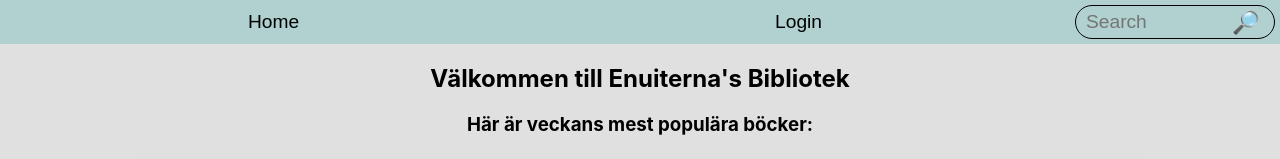
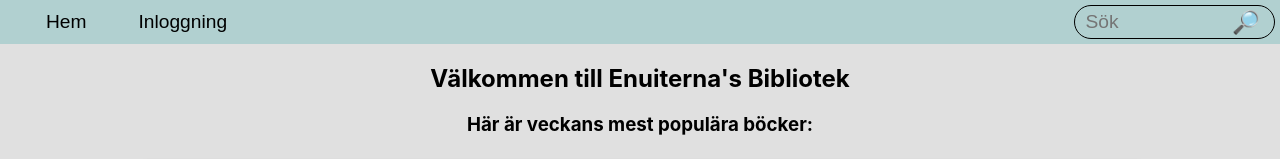
Before and after one commit to nadiasGame/power.dolphins, a React (Create React App) app: page / in a window 1280 px wide. Shown: the top 159 px of the page. Built offline with nearby package versions, Linux system fonts and the light colour scheme.

Commit message:
Översättning till svenska

```diff
--- a/src/App.js
+++ b/src/App.js
@@ -12,9 +12,9 @@ function App() {
          <Routes>
 
           <Route path='/*' element={ <Home /> } />
-          <Route path='/Login' element={ <Login /> } />
+          <Route path='/Inloggning' element={ <Login /> } />
           <Route path='/Admin' element={ <Admin /> } />
-          <Route path='/Profile' element={ <Profile /> } />
+          <Route path='/Profil' element={ <Profile /> } />
 
          </Routes>
         </div>
--- a/src/components/Header.css
+++ b/src/components/Header.css
@@ -1,9 +1,9 @@
 .HeaderWrapper{
   background-color: rgb(177, 208, 208);
   display: flex;
-  justify-content: space-around;
   padding: 10px;
   width: 100%;
+  padding-left: 20px;
 }
 
 .HeaderWrapper button {
@@ -12,6 +12,7 @@
   color: black;
   font-size: 1.2em;
   cursor: pointer;
+  margin: 0px 20px
 }
 
 .HeaderWrapper button:hover {
@@ -26,9 +27,9 @@
 .searchHolder {
   background-color: rgb(177, 208, 208);
   display: flex;
-  justify-content: center;
+  justify-content: right;
   align-items: center;
-  width: 20%;
+  width: 40%;
   position: relative;
 }
 
@@ -40,11 +41,13 @@
   margin: 5px;
   padding: 5px 10px;
   z-index: 1;
-  width: 100%;
+  width: 50%;
+  transition: width 0.2s ease;
 }
 
 .searchHolder input:focus {
   background-color: rgba(255, 255, 255, 0.3);
+  width: 100%;
 }
 
 .searchHolder p {
--- a/src/components/Header.js
+++ b/src/components/Header.js
@@ -17,15 +17,15 @@ function Header(){
   function logout(){
     dispatch(setLoggedInUser(null));
     logoutBtn.current.style.display = 'none';
-    navigate('/Home');
+    navigate('/');
   }
 
   if(loggedIn === null){
-    buttonText = "Login";
-  }else if(loggedIn.admin == true){
+    buttonText = "Inloggning";
+  }else if(loggedIn.admin === true){
     buttonText = "Admin";
-  }else if(loggedIn.admin == false){
-    buttonText = "Profile"
+  }else if(loggedIn.admin === false){
+    buttonText = "Profil";
   }
 
 useEffect(() => {
@@ -37,10 +37,10 @@ useEffect(() => {
 
   return(
     <section className="HeaderWrapper">
-      <button onClick={ nav }>Home</button>
+      <button onClick={ nav }>Hem</button>
       <button onClick={ nav }>{ buttonText }</button>
       <section ref={ logoutBtn } style={{display: "none"}}>
-      <button onClick={ logout }  className="logoutButton">Logout</button>
+        <button onClick={ logout }  className="logoutButton">Logga ut</button>
       </section>
     </section>
   )
--- a/src/views/Home.js
+++ b/src/views/Home.js
@@ -41,7 +41,7 @@ function Home(){
     <div className='headerSearchHolder'>
         <Header />
         <div className='searchHolder'>
-          <input type="text" placeholder="Search" ref={searchField} onChange={event => setQuery(event.target.value)} />
+          <input type="text" placeholder="Sök" ref={searchField} onChange={event => setQuery(event.target.value)} />
           <p>🔎</p>
         </div>
       </div>
--- a/src/views/Login.js
+++ b/src/views/Login.js
@@ -28,10 +28,10 @@ async function handleLogin(){
     if(user.admin == true){
       navigate('/admin');
     }else{
-      navigate('/profile');
+      navigate('/profil');
     }
   }else{
-    alert("Login failed");
+    alert("Login funkade inte!");
   }
 }
 
@@ -39,11 +39,11 @@ async function handleLogin(){
   return(
     <section>
     <Header />
-    <h2>login</h2>
+    <h2>Inloggning</h2>
     <form onSubmit={ handleLogin } id="loginForm">
       <input id="loginEmail" type="text" ref={ emailInput } placeholder="Email" autoFocus />
-      <input id="loginPassword" type="password" ref={ passwordInput } placeholder="Password"/>
-      <button id="loginBtn">login</button>
+      <input id="loginPassword" type="password" ref={ passwordInput } placeholder="Lösenord"/>
+      <button id="loginBtn">Logga in</button>
     </form>
     </section>
   )
--- a/src/views/Profile.js
+++ b/src/views/Profile.js
@@ -9,14 +9,14 @@ function Profile(){
   const loggedInUser = useSelector((state) => { return state.loggedInUser});
   const navigate = useNavigate();
 
-  function cheackLoggin(){
+  function checkLogin(){
     if(loggedInUser === null){
-      navigate('/home')
+      navigate('/')
     }
   }
 
   useEffect(() => {
-    cheackLoggin();
+    checkLogin();
   }, []);
 
   return(
```
